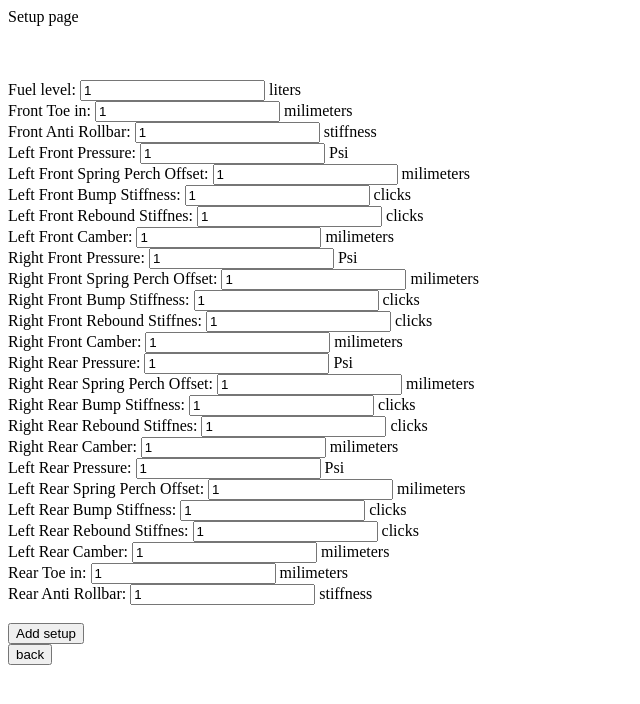
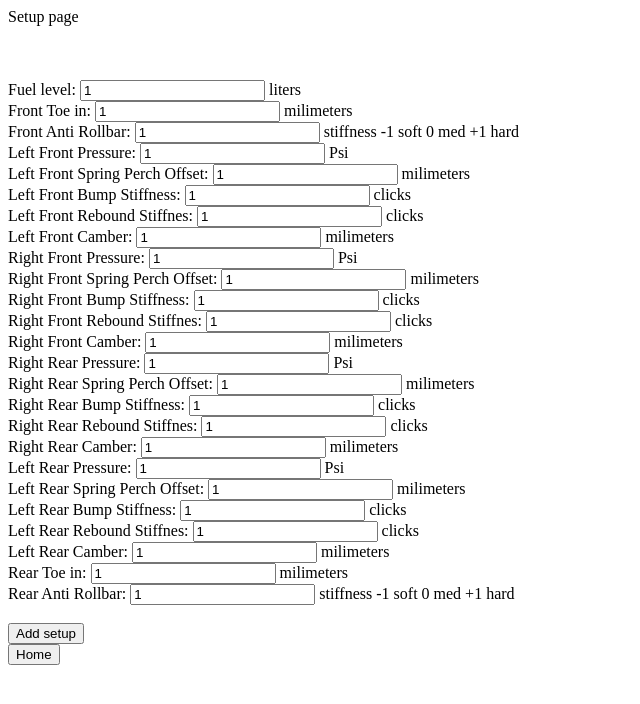
Before and after one commit to LRAB1/IracingProject, a PHP site: page /setuppage.php in a window 1280 px wide. Shown: the top 704 px of the page, without its empty margins (0-640 px from the left). Run offline with PHP 8.4, Linux system fonts and the light colour scheme; the visitor is signed in with stand-in values (Sample User, id 1).

Commit message:
beautifying

```diff
--- a/setuppage.php
+++ b/setuppage.php
@@ -183,35 +183,35 @@ echo 'Setup page';
 <form
     action=""
     method="post">
-    Fuel level: <input type="number"name="FuelLevel" value='1'> liters<br>
-    Front Toe in: <input type="number"name="Front_Toe"value='1'> milimeters<br>
-    Front Anti Rollbar: <input type="text"name="Front_ARB"value='1'> stiffness<br>
-    Left Front Pressure: <input type= "number" name= "LF_Pressure"value='1'> Psi<br>
-    Left Front Spring Perch Offset: <input type="number"name="LF_SpringPerchOffset"value='1'> milimeters<br>
-    Left Front Bump Stiffness: <input type="number"name="LF_Bumpstiffness"value='1'> clicks<br>
-    Left Front Rebound Stiffnes: <input type="number"name="LF_ReboundStiffness"value='1'> clicks<br>
-    Left Front Camber: <input type="number"name="LF_Camber"value='1'> milimeters<br>
-    Right Front Pressure: <input type="number"name="RF_Pressure"value='1'> Psi<br>
-    Right Front Spring Perch Offset: <input type="number"name="RF_SpringPerch"value='1'> milimeters<br>
-    Right Front Bump Stiffness: <input type="number"name="RF_BumpStiffness"value='1'> clicks<br>
-    Right Front Rebound Stiffnes: <input type="number"name="RF_ReboundStiffness"value='1'> clicks<br>
-    Right Front Camber: <input type="text"name="RF_Camber"value='1'> milimeters<br>
-    Right Rear Pressure: <input type="text"name="RR_Pressure"value='1'> Psi<br>
-    Right Rear Spring Perch Offset: <input type="number"name="RR_SpringPerch"value='1'> milimeters<br>
-    Right Rear Bump Stiffness: <input type="number"name="RR_BumpStiffness"value='1'> clicks<br>
-    Right Rear Rebound Stiffnes: <input type="number"name="RR_ReboundStiffness"value='1'> clicks<br>
-    Right Rear Camber: <input type="number"name="RR_Camber"value='1'> milimeters<br>
-    Left Rear Pressure: <input type="number"name="LR_Pressure"value='1'> Psi<br>
-    Left Rear Spring Perch Offset: <input type="number"name="LR_SpringPerch"value='1'> milimeters<br>
-    Left Rear Bump Stiffness: <input type="number"name="LR_BumpStiffness"value='1'> clicks<br>
-    Left Rear Rebound Stiffnes: <input type="number"name="LR_ReboundStiffnes"value='1'> clicks<br>
-    Left Rear Camber: <input type="number"name="LR_Camber"value='1'> milimeters<br>
-    Rear Toe in: <input type="number"name="Rear_toe"value='1'> milimeters<br>
-    Rear Anti Rollbar: <input type="text"name="Rear_ARB"value='1'> stiffness<br>
+    Fuel level: <input type="number" step='0.1' name="FuelLevel" value='1'> liters<br>
+    Front Toe in: <input type="number" step='0.1'name="Front_Toe"value='1'> milimeters<br>
+    Front Anti Rollbar: <input type="number"name="Front_ARB"value='1'> stiffness -1 soft 0 med +1 hard<br>
+    Left Front Pressure: <input type= "number"step='0.1' name= "LF_Pressure"value='1'> Psi<br>
+    Left Front Spring Perch Offset: <input type="number" step='0.1'name="LF_SpringPerchOffset"value='1'> milimeters<br>
+    Left Front Bump Stiffness: <input type="number"step='0.1'name="LF_Bumpstiffness"value='1'> clicks<br>
+    Left Front Rebound Stiffnes: <input type="number"step='0.1'name="LF_ReboundStiffness"value='1'> clicks<br>
+    Left Front Camber: <input type="number"step='0.1'name="LF_Camber"value='1'> milimeters<br>
+    Right Front Pressure: <input type="number"step='0.1'name="RF_Pressure"value='1'> Psi<br>
+    Right Front Spring Perch Offset: <input type="number"step='0.1'name="RF_SpringPerch"value='1'> milimeters<br>
+    Right Front Bump Stiffness: <input type="number"step='0.1'name="RF_BumpStiffness"value='1'> clicks<br>
+    Right Front Rebound Stiffnes: <input type="number"step='0.1'name="RF_ReboundStiffness"value='1'> clicks<br>
+    Right Front Camber: <input type="text"step='0.1'name="RF_Camber"value='1'> milimeters<br>
+    Right Rear Pressure: <input type="text"step='0.1'name="RR_Pressure"value='1'> Psi<br>
+    Right Rear Spring Perch Offset: <input type="number"step='0.1'name="RR_SpringPerch"value='1'> milimeters<br>
+    Right Rear Bump Stiffness: <input type="number"step='0.1'name="RR_BumpStiffness"value='1'> clicks<br>
+    Right Rear Rebound Stiffnes: <input type="number"step='0.1'name="RR_ReboundStiffness"value='1'> clicks<br>
+    Right Rear Camber: <input type="number"step='0.1'name="RR_Camber"value='1'> milimeters<br>
+    Left Rear Pressure: <input type="number"step='0.1'name="LR_Pressure"value='1'> Psi<br>
+    Left Rear Spring Perch Offset: <input type="number"step='0.1'name="LR_SpringPerch"value='1'> milimeters<br>
+    Left Rear Bump Stiffness: <input type="number"step='0.1'name="LR_BumpStiffness"value='1'> clicks<br>
+    Left Rear Rebound Stiffnes: <input type="number"step='0.1'name="LR_ReboundStiffnes"value='1'> clicks<br>
+    Left Rear Camber: <input type="number"step='0.1'name="LR_Camber"value='1'> milimeters<br>
+    Rear Toe in: <input type="number"step='0.1'name="Rear_toe"value='1'> milimeters<br>
+    Rear Anti Rollbar: <input type="number"name="Rear_ARB"value='1'> stiffness -1 soft 0 med +1 hard<br>
 </select><br>
 <input type="submit" name="insert" value="Add setup"><br>
-<input type="submit" name="back" value="back"><br>
-<?php if (isset($_POST['back'])) {
+<input type="submit" name="home" value="Home"><br>
+<?php if (isset($_POST['home'])) {
             header('Location: userpage.php');
         } ?>
 </form>
```
Also changed, not shown: averagesetup.php (+20 -2 lines).
